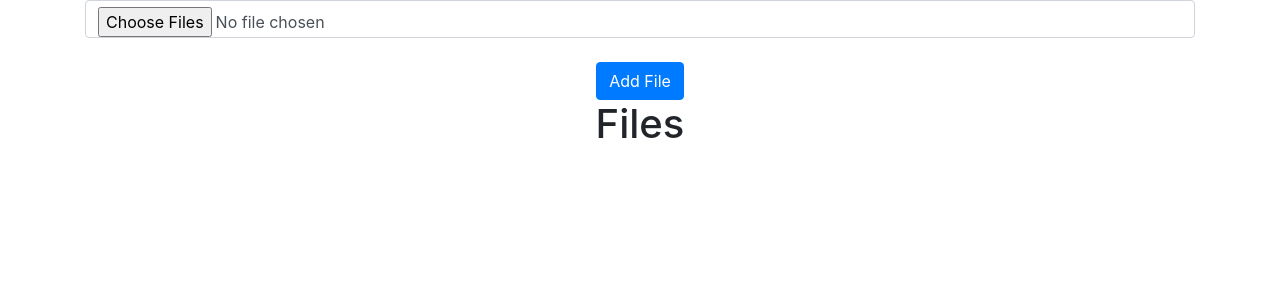
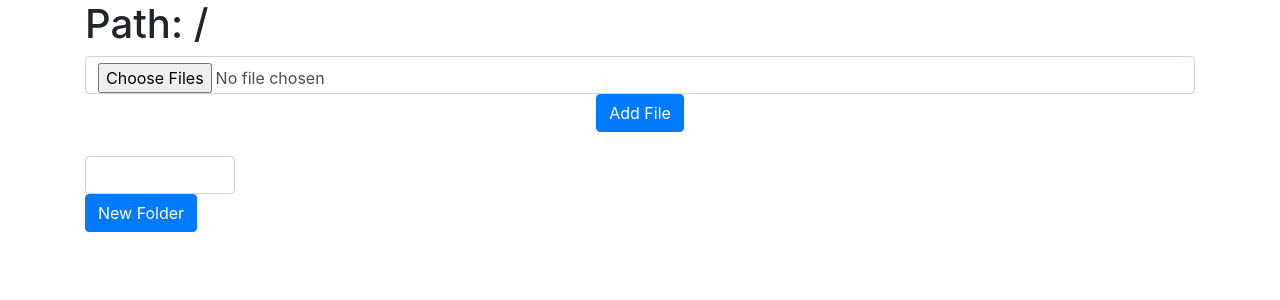
Before and after one commit to Ysl20010509/IAC-file-storage, a Flask app: page / in a window 1280 px wide. Shown: the part 56-356 px from the top of the page. Run offline with Flask 3, Linux system fonts and the light colour scheme; the visitor is signed in with stand-in values (Sample User, id 1); data that the repository does not hold is empty; some libraries are stand-ins or nearby versions.

Commit message:
Implemented Folder functionality

```diff
--- a/website/__init__.py
+++ b/website/__init__.py
@@ -6,6 +6,10 @@ from flask_login import LoginManager
 db = SQLAlchemy()
 DB_NAME = "iacfile.db"
 
+FOLDER_ID = 0
+PATH = '/'
+PARENTS_ID = []
+PARENTS_PATH = []
 
 def create_app():
     app = Flask(__name__)
--- a/website/templates/base.html
+++ b/website/templates/base.html
@@ -110,6 +110,33 @@ function deleteFile(fileId, filename) {
     console.error('Delete request failed: ', error);
   });
 }
+
+function deleteFolder(folderId, foldername) {
+  fetch("/deletefolder", {
+    method: "POST",
+    body: JSON.stringify({ folderId: folderId, foldername:foldername }),
+  }).then(function(response){
+    console.log(response);
+    location.reload();
+  })
+  .catch(error => {
+    console.error('Delete request failed: ', error);
+  });
+}
+
+function enterFolder(folderId, folderName){
+  fetch("/enterfolder", {
+    method: "POST",
+    body: JSON.stringify({ folderId: folderId, folderName: folderName }),
+  }).then(function(response){
+    console.log(response);
+    window.location.href = response.url;
+    location.reload();
+  } )
+  .catch(error => {
+    console.error('Enter folder request failed: ', error);
+  });
+}
 </script>
 {% endblock %}
 
--- a/website/templates/home.html
+++ b/website/templates/home.html
@@ -18,20 +18,41 @@
       <!-- </li>
       {% endfor %}
     </ul> -->
+    <h1>Path: {{ path }}</h1>
     <form method="POST" action="/upload" enctype="multipart/form-data">
         <input name="file" id="file" class="form-control" type="file" multiple>
-        <br />
         <div align="center">
           <button type="submit" class="btn btn-primary">Add File</button>
         </div>
       </form>
-    <h1 align="center">Files</h1>
+      <br />
+    <form method="POST" action="/newfolder">
+      <input name="folder" id="folder" class="form-control" type="text" style="width: 150px;">
+        <button type="submit" class="btn btn-primary">New Folder</button>
+    </form>
+
+
+    <ul class="list-group list-group-flush" id="folders">
+      {% if path != '/' %}
+      <li class="list-group-item">
+        <i class="fa fa-arrow-left" onClick="enterFolder('-1', '..')">&nbsp;..</i>
+      </li>
+      {% endif %}
+      {% for folder in folders %}
+      <li class="list-group-item">
+        <i class="fa fa-folder" onClick="enterFolder('{{ folder.id }}', '{{folder.foldername}}')"> &nbsp;{{ folder.foldername }}
+
+        </i>
+      </li>
+      {% endfor %}
+    </ul>
+
     <ul class="list-group list-group-flush" id="files">
       {% for file in files %}
       <li class="list-group-item">
-        {{ file.filename }}
+        <i class="fa fa-file">&nbsp;{{ file.filename }}</i>
         <button type="button" class="fa fa-download" onClick="download('{{ file.id}}', '{{file.filename }}')">
-          <span aria-hidden="true">&times;</span>
+
         </button>
       </li>
       {% endfor %}
--- a/website/views.py
+++ b/website/views.py
@@ -1,9 +1,11 @@
 from flask import Blueprint, render_template, request, flash, jsonify, send_file, redirect, url_for
 from flask_login import login_required, current_user
-from .models import Upload
+from .models import Upload, Folder
 from . import db
 from io import BytesIO
 import json
+from . import PATH, FOLDER_ID, PARENTS_ID, PARENTS_PATH
+from sqlalchemy import and_, or_, not_
 
 views = Blueprint('views', __name__)
 
@@ -11,8 +13,10 @@ views = Blueprint('views', __name__)
 @views.route('/', methods=['GET', 'POST'])
 @login_required
 def home():
-    files = Upload.query.all()
-    return render_template("home.html", user=current_user, files=files)
+
+    folders = Folder.query.filter_by(parent_id=FOLDER_ID).all()
+    files = Upload.query.filter_by(folder_id=FOLDER_ID).all()
+    return render_template("home.html", user=current_user, files=files, folders=folders, path=PATH)
 
 @views.route('/upload', methods=['POST'])
 @login_required
@@ -21,7 +25,7 @@ def upload():
     for file in files:
         if file:
             #TODO: Set a proper folder_id
-            upload = Upload(filename=file.filename, data=file.read(), user_id=current_user.id, folder_id=0)
+            upload = Upload(filename=file.filename, data=file.read(), user_id=current_user.id, folder_id=FOLDER_ID)
             db.session.add(upload)
             db.session.commit()
             flash(file.filename + ' uploaded!', category="success")
@@ -29,12 +33,27 @@ def upload():
             flash("Please select a file", category="error")
     return redirect(url_for('views.home'))
 
+@views.route('/newfolder', methods=['POST'])
+@login_required
+def newfolder():
+    name = request.form['folder']
+    exist_folder = Folder.query.filter_by(foldername=name, parent_id=FOLDER_ID).first()
+    if exist_folder != None:
+        flash(name + ' already exists!', category="error")
+    else:
+        new_folder = Folder(path=PATH+'/'+name, foldername=name, parent_id=FOLDER_ID, user_id=current_user.id)
+        db.session.add(new_folder)
+        db.session.commit()
+        flash(name + " created!", category="success")
+    return redirect(url_for('views.home'))
+
 
 @views.route('/myfiles', methods=['GET', 'POST'])
 @login_required
 def myfiles():
-    files = Upload.query.filter_by(user_id=current_user.id)
-    return render_template("myfiles.html", user=current_user, files=files)
+    folders = Folder.query.filter_by(parent_id=FOLDER_ID).all()
+    files = Upload.query.filter_by(user_id=current_user.id, folder_id=FOLDER_ID).all()
+    return render_template("myfiles.html", user=current_user, files=files, folders=folders, path=PATH)
 
 
 @views.route('/download', methods=['POST'])
@@ -49,6 +68,31 @@ def download():
     response.headers['Content-Type'] = 'application/octet-stream'
     response.headers['Content-Disposition'] = f'attachment; filename="{filename}"'
     return response
+
+@views.route('/enterfolder', methods=['POST'])
+def enterfolder():
+    global PATH, FOLDER_ID, PARENTS_ID, PARENTS_PATH
+    param = json.loads(request.data)
+    folderId = param['folderId']
+    folderName = param['folderName']
+    if folderName == "..":
+        if len(PARENTS_ID) > 0:
+            FOLDER_ID = PARENTS_ID.pop()
+            PATH = PARENTS_PATH.pop()
+        return redirect(url_for('views.home'))
+    folder = Folder.query.filter_by(id=folderId, foldername=folderName).first()
+    if folder != None:
+        PARENTS_ID.append(FOLDER_ID)
+        PARENTS_PATH.append(PATH)
+        if FOLDER_ID == 0:
+            PATH += folderName
+        else:
+            PATH = PATH + '/' + folderName
+        FOLDER_ID = folderId
+    else:
+        flash("Folder not exist", category="error")
+
+    return redirect(url_for('views.home'))
 
 @views.route('/delete', methods=['POST'])
 def delete():
@@ -70,6 +114,27 @@ def delete():
     #This has problem
     return redirect(url_for('views.myfiles'))
 
+@views.route('/deletefolder', methods=['POST'])
+def deletefolder():
+    param = json.loads(request.data)
+    foldername = param['foldername']
+    folderId = param['folderId']
+    folder = Folder.query.filter_by(id=folderId).first()
+    if folder != None:
+        file = Upload.query.filter_by(folder_id=folderId).first()
+        if file == None:
+            db.session.delete(folder)
+            db.session.commit()
+            flash(foldername + ' deleted', category='success')
+            return ('0')
+        else:
+            flash(foldername + ' is not empty, please delete all the files in it first', category='error')
+            return ('-1')
+    else:
+        flash(foldername + " doesn't exist!", category='error')
+        return ('-2')
+
+
 @views.route('/download/<upload_id>')
 def download_file(upload_id):
     upload = Upload.query.filter_by(id=upload_id).first()
```
Also changed, not shown: website/templates/myfiles.html (+20 -3 lines).
